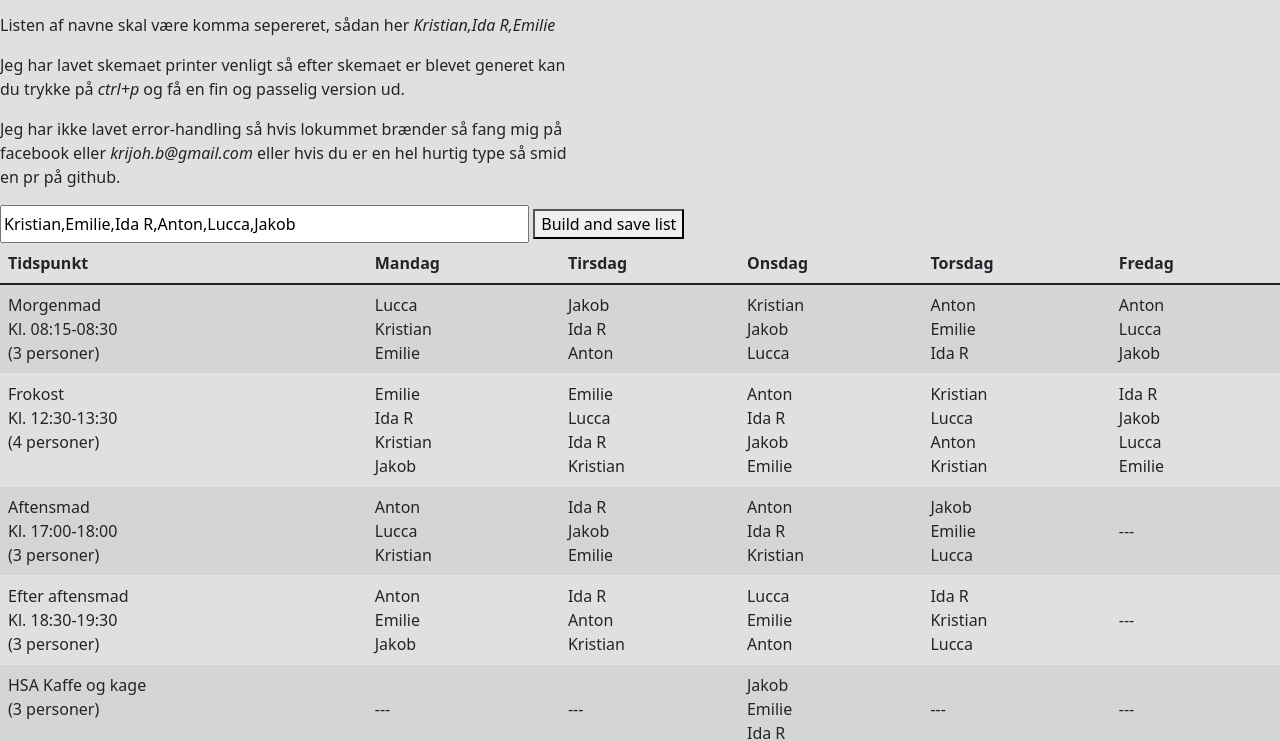
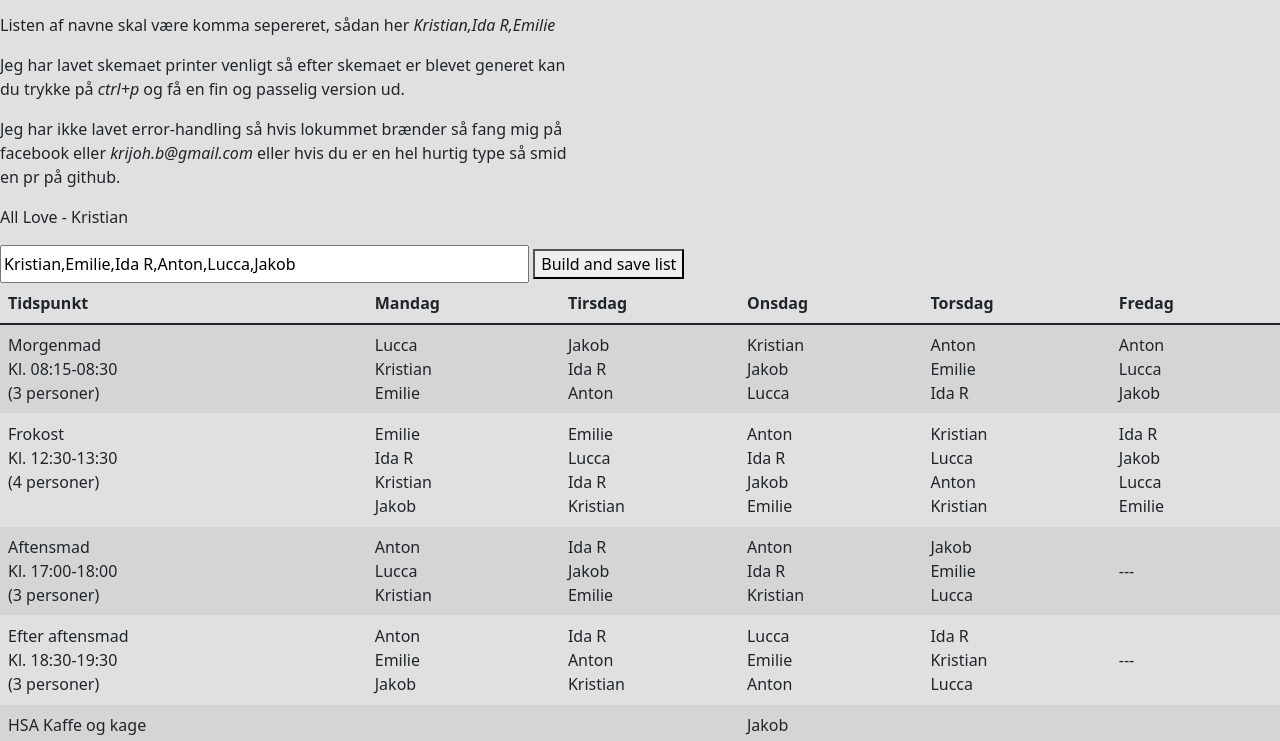
Before and after one commit to Benno4president/mors-skema, a plain HTML site: page index.html in a window 1280 px wide. Shown: the part 73-814 px from the top of the page. Drawn offline with nearby package versions, Linux system fonts and the light colour scheme.

Commit message:
Powerwashed the readme

```diff
--- a/index.html
+++ b/index.html
@@ -15,6 +15,7 @@
         <p style="width: 15cm;">Jeg har lavet skemaet printer venligt så efter skemaet er blevet generet kan du trykke på <em>ctrl+p</em> og få en fin og passelig version ud.</p>
         <p style="width: 15cm;">Jeg har ikke lavet error-handling så hvis lokummet brænder så fang mig på facebook eller
             <em>krijoh.b@gmail.com</em> eller hvis du er en hel hurtig type så smid en pr på github.</p>
+        <p>All Love - Kristian</p>
         <input type="text" name="names" id="name_list">
         <button onclick="makeWeekSchemaButton()">Build and save list</button>
     </div>
```
